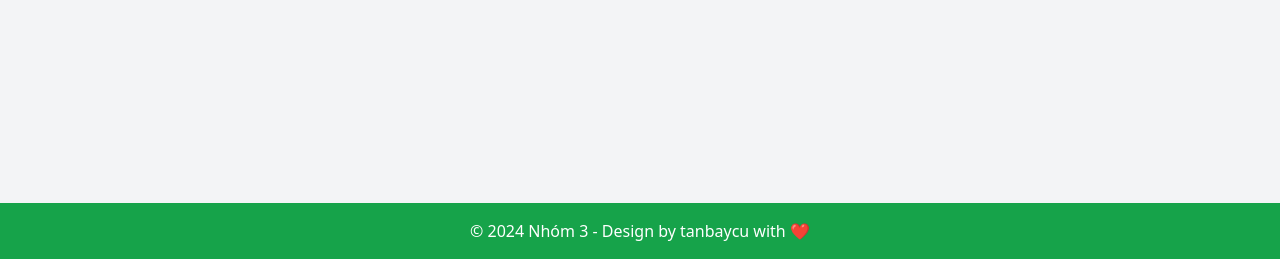
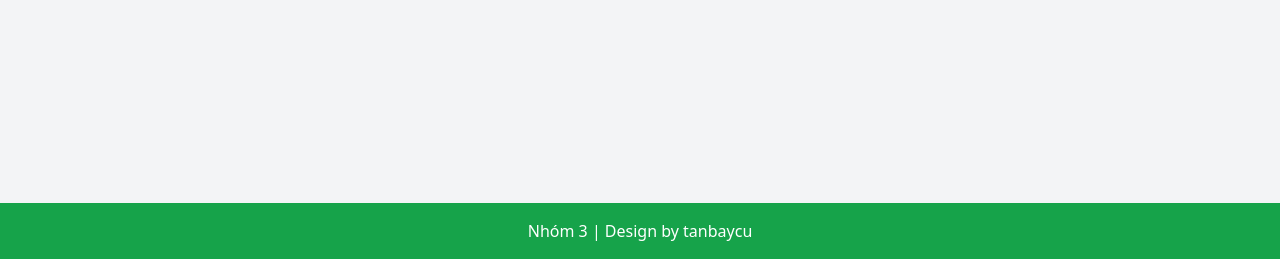
Before and after one commit to duansinhhocnhom3/duansinhhocnhom311a2, a plain HTML site: page index.html in a window 1280 px wide. Shown: the part 541-800 px from the top of the page. Drawn offline with nearby package versions, Linux system fonts and the light colour scheme.

Commit message:
chào em

```diff
--- a/index.html
+++ b/index.html
@@ -82,7 +82,7 @@
 
     <footer class="bg-green-600 text-white py-4 px-4 sm:px-6 lg:px-8">
         <div class="max-w-7xl mx-auto text-center">
-            <p>&copy; 2024 Nhóm 3 - Design by <a href="https://github.com/tanbaycu" class="no-underline hover:text-gray-200 transition-colors duration-300">tanbaycu</a> with ❤️</p>
+            <p>Nhóm 3 | Design by <a href="https://github.com/tanbaycu" class="no-underline hover:text-gray-200 transition-colors duration-300">tanbaycu</a></p>
         </div>
     </footer>
 
```
